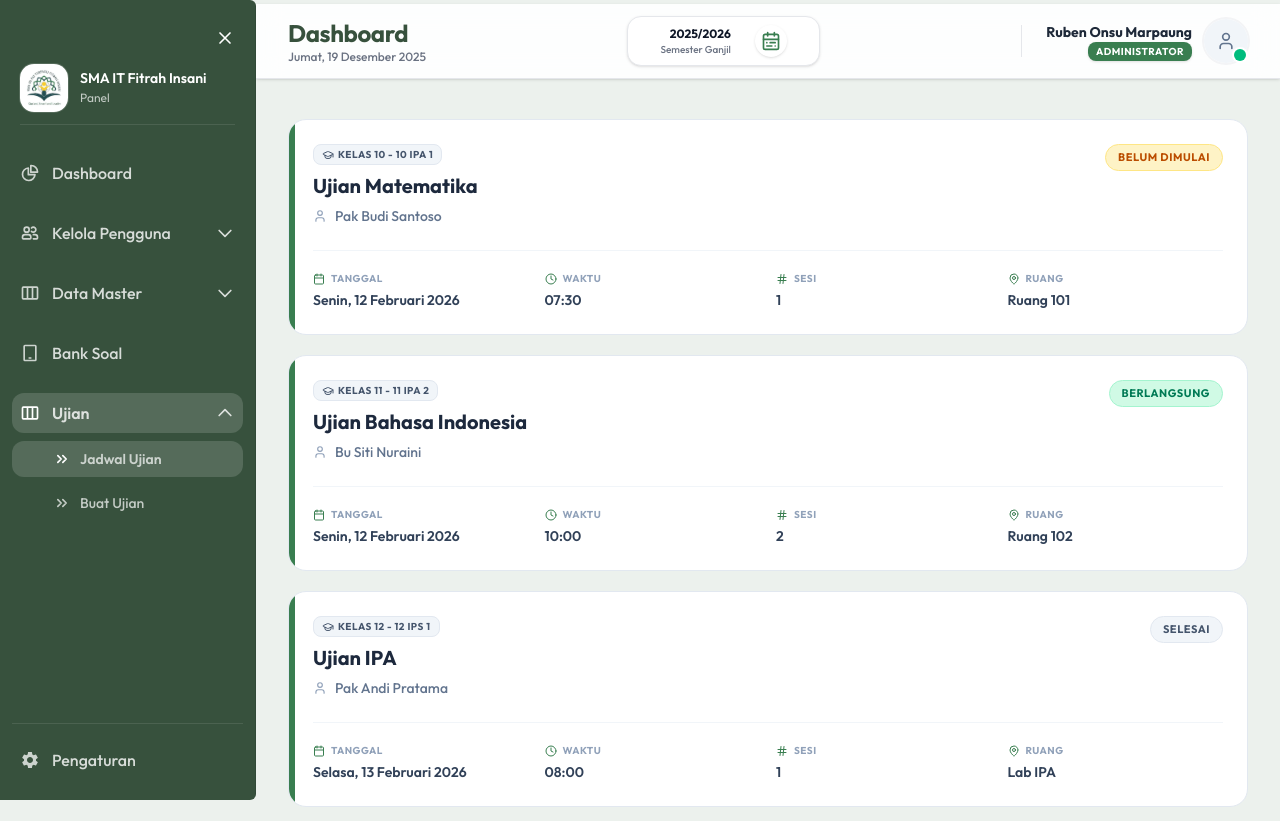
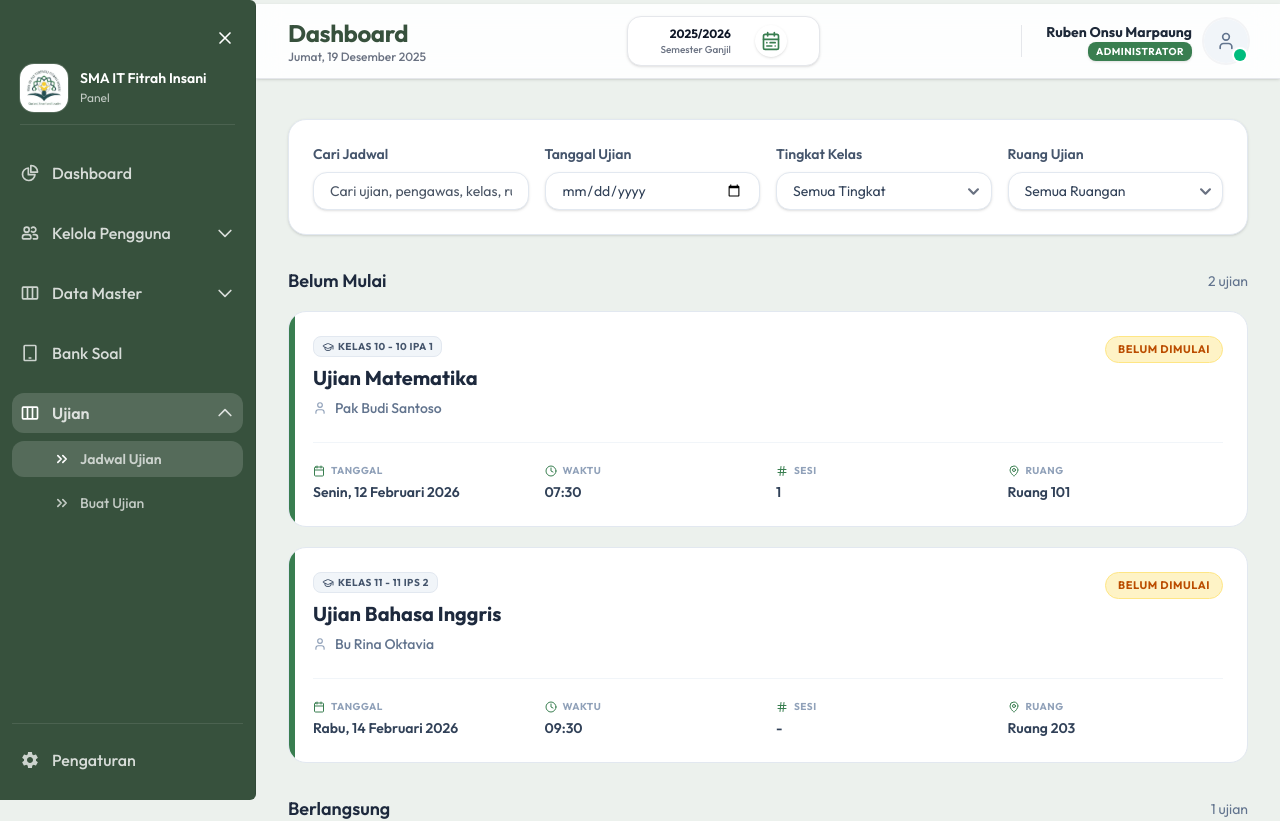
Before and after one commit to mustafamadjid/web-app-cbt, a React app in the folder frontend/: page /dashboard/administrator/ujian/jadwal in a window 1280 px wide. Shown: the top 821 px of the page. Built offline with nearby package versions, Linux system fonts and the light colour scheme; the HTML template or start-up script is replaced by a standard one.

Commit message:
Add filters to exam schedule page

```diff
--- a/frontend/src/pages/Admin/Dashboard/Ujian/JadwalUjian.tsx
+++ b/frontend/src/pages/Admin/Dashboard/Ujian/JadwalUjian.tsx
@@ -1,9 +1,50 @@
-import { BoxJadwalUjian } from "@/components/features/Ujian/BoxJadwalUjian"
+import { BoxJadwalUjian } from "@/components/features/Ujian/BoxJadwalUjian";
 
-import { getJadwalUjian } from "@/services/Api/features-api/Ujian/jadwalujian.service"
+import { getTingkatKelasOptions } from "@/services/Api/features-api/DataMaster/kelas.service";
+import { getRuangUjian } from "@/services/Api/features-api/DataMaster/ruang-ujian.service";
+import { getJadwalUjian } from "@/services/Api/features-api/Ujian/jadwalujian.service";
+import type { RuangUjianRow } from "@/types/DataMaster/RuangUjian";
 import type { JadwalUjianItem } from "@/types/Ujian/jadwalUjian";
-import { useEffect, useRef, useState } from "react";
+import { useEffect, useMemo, useRef, useState } from "react";
 
+const STATUS_SECTIONS = [
+  { key: "belum_dimulai", label: "Belum Mulai" },
+  { key: "berlangsung", label: "Berlangsung" },
+  { key: "selesai", label: "Selesai" },
+];
+
+const monthMap: Record<string, string> = {
+  januari: "01",
+  februari: "02",
+  maret: "03",
+  april: "04",
+  mei: "05",
+  juni: "06",
+  juli: "07",
+  agustus: "08",
+  september: "09",
+  oktober: "10",
+  november: "11",
+  desember: "12",
+};
+
+const normalize = (value: string) => value.toLowerCase().trim();
+
+const formatTanggalToIso = (value?: string) => {
+  if (!value) return null;
+  const parts = value.split(",").map((item) => item.trim());
+  if (parts.length < 2) return null;
+
+  const dateParts = parts[1].split(" ").filter(Boolean);
+  if (dateParts.length < 3) return null;
+
+  const [day, monthName, year] = dateParts;
+  const month = monthMap[normalize(monthName)];
+  if (!month) return null;
+
+  const paddedDay = day.padStart(2, "0");
+  return `${year}-${month}-${paddedDay}`;
+};
 
 export const JadwalUjian = () => {
   const [loading, setLoading] = useState(false);
@@ -11,6 +52,13 @@ export const JadwalUjian = () => {
 
   // Daftar ujian terjadwal
   const [daftarJadwalUjian, setDaftarJadwalUjian] = useState<JadwalUjianItem[]>([]);
+  const [tingkatKelasOptions, setTingkatKelasOptions] = useState<number[]>([]);
+  const [ruangOptions, setRuangOptions] = useState<RuangUjianRow[]>([]);
+
+  const [searchTerm, setSearchTerm] = useState("");
+  const [selectedDate, setSelectedDate] = useState("");
+  const [selectedTingkat, setSelectedTingkat] = useState("");
+  const [selectedRuang, setSelectedRuang] = useState("");
 
   const requestSeq = useRef(0);
 
@@ -22,16 +70,23 @@ export const JadwalUjian = () => {
         setLoading(true);
         setErrorMsg("");
 
-                const data = await getJadwalUjian();
+        const [data, tingkatOptions, ruangUjianOptions] = await Promise.all([
+          getJadwalUjian(),
+          getTingkatKelasOptions(),
+          getRuangUjian(),
+        ]);
 
         if (seq !== requestSeq.current) return;
 
         setDaftarJadwalUjian(data);
-
+        setTingkatKelasOptions(tingkatOptions);
+        setRuangOptions(ruangUjianOptions);
       } catch (e) {
         if (seq !== requestSeq.current) return;
-                setErrorMsg("Gagal memuat data siswa.");
+        setErrorMsg("Gagal memuat data jadwal ujian.");
         setDaftarJadwalUjian([]);
+        setTingkatKelasOptions([]);
+        setRuangOptions([]);
       } finally {
         if (seq !== requestSeq.current) return;
         setLoading(false);
@@ -39,12 +94,162 @@ export const JadwalUjian = () => {
     })();
   }, []);
 
+  const filteredJadwal = useMemo(() => {
+    const query = normalize(searchTerm);
+
+    return daftarJadwalUjian.filter((ujian) => {
+      if (selectedTingkat && ujian.tingkat_kelas !== Number(selectedTingkat)) {
+        return false;
+      }
+
+      if (selectedRuang && ujian.ruang_ujian !== selectedRuang) {
+        return false;
+      }
+
+      if (selectedDate) {
+        const isoDate = formatTanggalToIso(ujian.tgl_ujian);
+        if (!isoDate || isoDate !== selectedDate) return false;
+      }
+
+      if (!query) return true;
+
+      const searchable = normalize(
+        [
+          ujian.nama_ujian,
+          ujian.pengawas_ujian,
+          ujian.tgl_ujian,
+          ujian.waktu_mulai,
+          ujian.sesi_ujian ? String(ujian.sesi_ujian) : "",
+          ujian.ruang_ujian ?? "",
+          ujian.status_ujian ?? "",
+          ujian.tingkat_kelas ? String(ujian.tingkat_kelas) : "",
+          ujian.nama_kelas ?? "",
+        ]
+          .filter(Boolean)
+          .join(" ")
+      );
+
+      return searchable.includes(query);
+    });
+  }, [daftarJadwalUjian, searchTerm, selectedDate, selectedRuang, selectedTingkat]);
+
+  const groupedJadwal = useMemo(() => {
+    const grouped: Record<string, JadwalUjianItem[]> = {
+      belum_dimulai: [],
+      berlangsung: [],
+      selesai: [],
+    };
+
+    filteredJadwal.forEach((ujian) => {
+      const status = ujian.status_ujian ?? "";
+      if (grouped[status]) {
+        grouped[status].push(ujian);
+      }
+    });
+
+    return grouped;
+  }, [filteredJadwal]);
 
   return (
     <>
       <div className="px-8 py-10">
+        <div className="flex flex-col gap-8">
+          <div className="rounded-2xl border border-slate-200 bg-white p-6 shadow-sm">
+            <div className="grid gap-4 md:grid-cols-2 xl:grid-cols-4">
+              <div className="flex flex-col gap-2">
+                <label className="text-sm font-semibold text-slate-600">
+                  Cari Jadwal
+                </label>
+                <input
+                  type="text"
+                  placeholder="Cari ujian, pengawas, kelas, ruangan..."
+                  value={searchTerm}
+                  onChange={(event) => setSearchTerm(event.target.value)}
+                  className="w-full rounded-xl border border-slate-200 px-4 py-2 text-sm text-slate-700 shadow-sm focus:border-[#397e50] focus:outline-none focus:ring-2 focus:ring-[#397e50]/20"
+                />
+              </div>
+
+              <div className="flex flex-col gap-2">
+                <label className="text-sm font-semibold text-slate-600">
+                  Tanggal Ujian
+                </label>
+                <input
+                  type="date"
+                  value={selectedDate}
+                  onChange={(event) => setSelectedDate(event.target.value)}
+                  className="w-full rounded-xl border border-slate-200 px-4 py-2 text-sm text-slate-700 shadow-sm focus:border-[#397e50] focus:outline-none focus:ring-2 focus:ring-[#397e50]/20"
+                />
+              </div>
+
+              <div className="flex flex-col gap-2">
+                <label className="text-sm font-semibold text-slate-600">
+                  Tingkat Kelas
+                </label>
+                <select
+                  value={selectedTingkat}
+                  onChange={(event) => setSelectedTingkat(event.target.value)}
+                  className="w-full rounded-xl border border-slate-200 px-4 py-2 text-sm text-slate-700 shadow-sm focus:border-[#397e50] focus:outline-none focus:ring-2 focus:ring-[#397e50]/20"
+                >
+                  <option value="">Semua Tingkat</option>
+                  {tingkatKelasOptions.map((tingkat) => (
+                    <option key={tingkat} value={tingkat}>
+                      Kelas {tingkat}
+                    </option>
+                  ))}
+                </select>
+              </div>
+
+              <div className="flex flex-col gap-2">
+                <label className="text-sm font-semibold text-slate-600">
+                  Ruang Ujian
+                </label>
+                <select
+                  value={selectedRuang}
+                  onChange={(event) => setSelectedRuang(event.target.value)}
+                  className="w-full rounded-xl border border-slate-200 px-4 py-2 text-sm text-slate-700 shadow-sm focus:border-[#397e50] focus:outline-none focus:ring-2 focus:ring-[#397e50]/20"
+                >
+                  <option value="">Semua Ruangan</option>
+                  {ruangOptions.map((ruang) => (
+                    <option key={ruang.id} value={ruang.namaRuangan}>
+                      {ruang.namaRuangan}
+                    </option>
+                  ))}
+                </select>
+              </div>
+            </div>
+          </div>
+
+          {errorMsg ? (
+            <div className="rounded-2xl border border-red-200 bg-red-50 px-4 py-3 text-sm text-red-700">
+              {errorMsg}
+            </div>
+          ) : null}
+
+          {loading ? (
+            <div className="rounded-2xl border border-slate-200 bg-white px-4 py-6 text-center text-sm text-slate-500">
+              Memuat jadwal ujian...
+            </div>
+          ) : null}
+
+          {!loading && !errorMsg && filteredJadwal.length === 0 ? (
+            <div className="rounded-2xl border border-slate-200 bg-white px-4 py-6 text-center text-sm text-slate-500">
+              Tidak ada jadwal ujian yang sesuai dengan filter.
+            </div>
+          ) : null}
+
+          {!loading && !errorMsg
+            ? STATUS_SECTIONS.map((section) => (
+                <div key={section.key} className="flex flex-col gap-4">
+                  <div className="flex items-center justify-between">
+                    <h2 className="text-lg font-semibold text-slate-800">
+                      {section.label}
+                    </h2>
+                    <span className="text-sm text-slate-500">
+                      {groupedJadwal[section.key]?.length ?? 0} ujian
+                    </span>
+                  </div>
                   <div className="flex flex-col gap-5">
-            {daftarJadwalUjian.map((ujian) => (
+                    {(groupedJadwal[section.key] ?? []).map((ujian) => (
                       <BoxJadwalUjian
                         key={ujian.id}
                         id={ujian.id}
@@ -60,7 +265,16 @@ export const JadwalUjian = () => {
                       />
                     ))}
                   </div>
+                  {(groupedJadwal[section.key] ?? []).length === 0 ? (
+                    <div className="rounded-2xl border border-dashed border-slate-200 bg-slate-50 px-4 py-6 text-center text-sm text-slate-500">
+                      Tidak ada ujian untuk status ini.
+                    </div>
+                  ) : null}
+                </div>
+              ))
+            : null}
+        </div>
       </div>
     </>
   );
-}
+};
```
Lines whose indentation alone changed are shown as unchanged.
